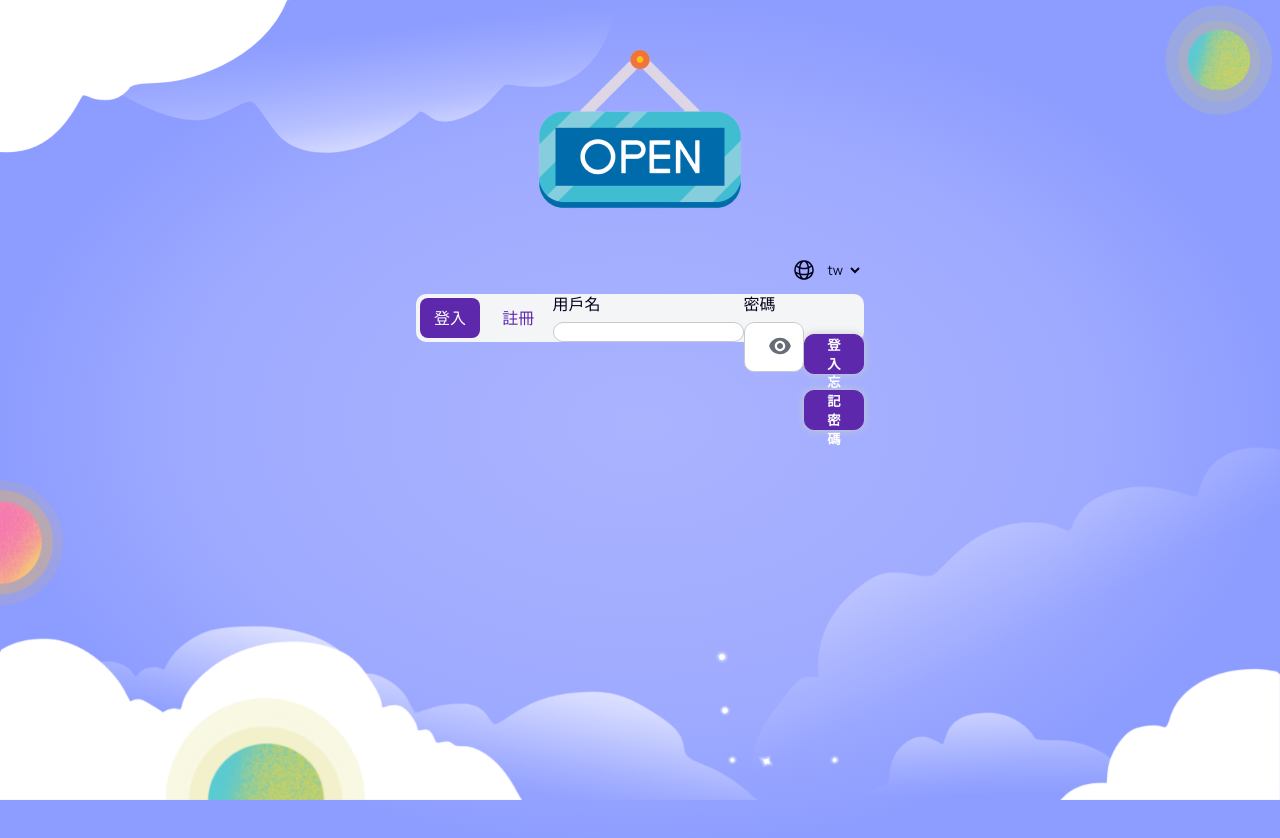
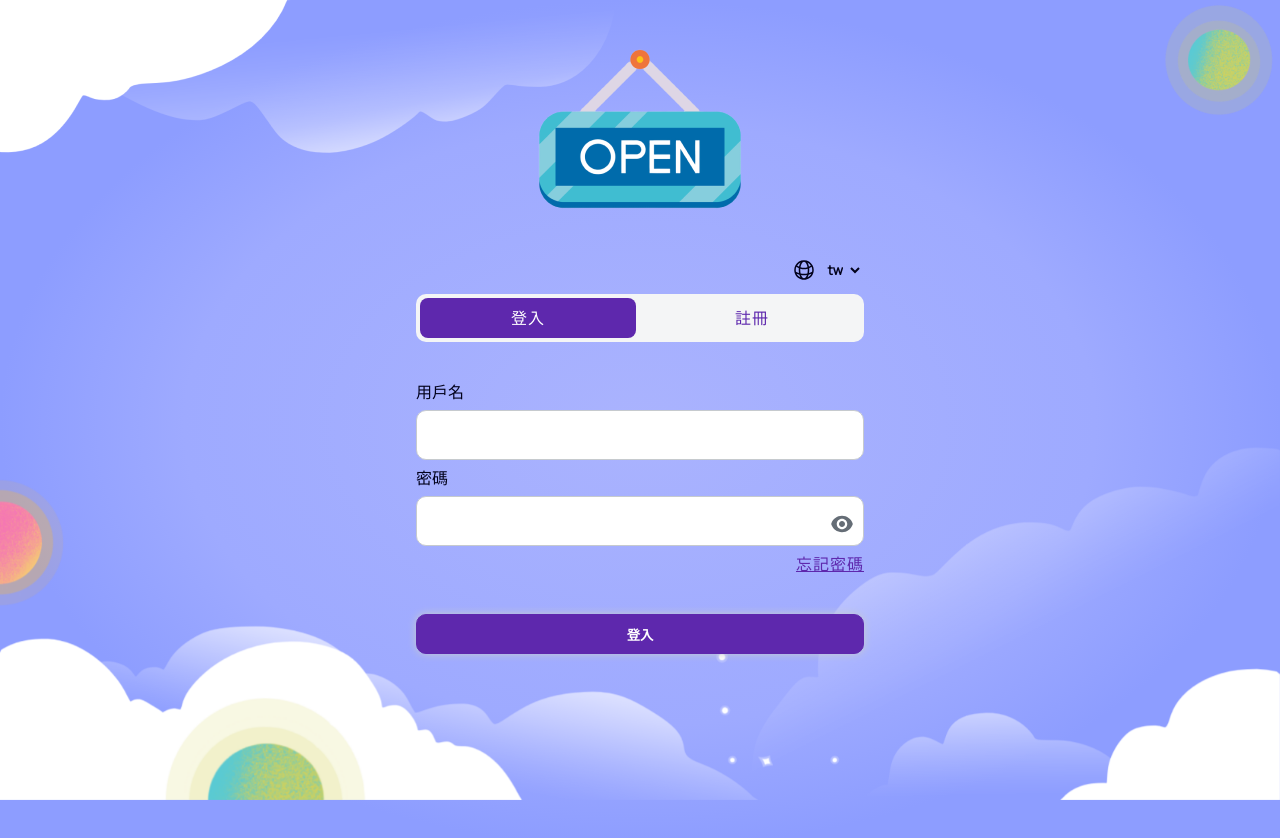
Before and after one commit to ya850805/map-dice-frontend, a Vue app: page /login in a window 1280 px wide. Shown: the top 838 px of the page. Built offline with nearby package versions, Linux system fonts and the light colour scheme.

Commit message:
Fix:Fix register / login tab content, Simplify icon and img for modules.css and remove div tag ---> img.

```diff
--- a/src/App.vue
+++ b/src/App.vue
@@ -1,10 +1,9 @@
 <template>
-  <div class="img-bg-top-L"></div>
-  <div class="img-bg-top-R"></div>
-  <div class="img-bg-bottom"></div>
+  <img class="img-bg-top-L" src="./assets/images/bg-top-L.png"/>
+  <img class="img-bg-top-R" src="./assets/images/bg-top-R.png"/>
+  <img class="img-bg-bottom" src="./assets/images/bg-bottom.png"/>
   <div class="function-content">
     <div class="img-open"></div>
-    <!--    <img src="./assets/images/img-open.png" alt="" height="222" width="222"/>-->
     <div class="i18n-content">
       <i class="i-language"></i>
       <!--      <p>{{ $t('_lang') }}</p>-->
@@ -20,11 +19,11 @@
       </div>
     </div>
 
-    <div v-else class="tab-content flex-row" >
+    <div v-else class="tab-content flex-row">
       <RouterLink to="/login" active-class="red">{{ $t('_login') }}</RouterLink>
       <RouterLink to="/register" active-class="red">{{ $t('_register') }}</RouterLink>
+    </div>
     <RouterView @updateLoginUser="updateLoginUser"/>
-    </div>
 
     <div class="w-100" v-if="loginUser != ''">
       <h2 class="txt_white">Choose at random</h2>
--- a/src/assets/base.css
+++ b/src/assets/base.css
@@ -86,6 +86,12 @@ h5, .fz-h5 {
     justify-content: space-between;
 }
 
+.flex-row-e {
+    display: flex;
+    flex-direction: row;
+    justify-content: flex-end;
+}
+
 .flex-wrap {
     flex-wrap: wrap;
 }
@@ -102,9 +108,9 @@ h5, .fz-h5 {
     position: relative;
 }
 
-/*.txt_white {*/
-/*    color: var(--white);*/
-/*}*/
+.txt_bold {
+    color: var(--white);
+}
 
 
 /*@media (prefers-color-scheme: dark) {*/
--- a/src/assets/layout.css
+++ b/src/assets/layout.css
@@ -17,6 +17,13 @@ body {
 p {
     margin-block-start: 0;
     margin-block-end: 8px;
+}
+
+a {
+    color: var(--primary);
+    text-decoration: underline;
+    cursor: pointer;
+    letter-spacing: 1px;
 }
 
 #app {
@@ -81,7 +88,6 @@ p {
 }
 
 .pop_overlay {
-    display: flex;
     position: fixed;
     top: 0;
     left: 0;
@@ -100,14 +106,13 @@ p {
 
 .pop_content {
     display: flex;
-    /*justify-content: center;*/
-    /*align-items: center;*/
+    position: absolute;
     flex-direction: column;
-    width: 100%;
+    width: calc(100vw - 72px);
     max-width: 448px;
     min-width: auto;
     background-color: var(--white);
-    padding: 16px;
+    padding: 32px 16px 16px 16px;
     border-radius: 16px;
     z-index: 4;
 }
--- a/src/assets/modules.css
+++ b/src/assets/modules.css
@@ -8,7 +8,6 @@
 .tab-content {
     width: 100%;
     height: 48px;
-    /*border: 1px solid var(--thir-gray);*/
     background-color: var(--thir-gray);
     border-radius: 10px;
     margin-bottom: 40px;
@@ -21,7 +20,6 @@
 
     width: 100%;
     margin: 4px;
-    color: var(--primary);
     text-align: center;
     text-decoration: none;
 }
@@ -31,6 +29,7 @@
     border-radius: 8px;
     color: var(--white);
 }
+
 
 /* @元件 - input select --------------------------------------------------------------------------------------------- */
 input, select {
@@ -62,6 +61,7 @@ input, select {
     border-color: transparent;
     text-align: right;
     padding: 0 4px 0 0;
+    font-weight: var(--fw-bold);
 }
 
 /* @元件-按鈕 primary---------------------------------------------------------------------------------------------- */
@@ -95,17 +95,21 @@ button.btn-sec {
 }
 
 /* @圖示-icon ---------------------------------------------------------------------------------------------- */
-.card_content i {
+i {
     width: 36px;
     height: 36px;
     min-width: 36px;
+    background-repeat: no-repeat;
+    background-color: transparent;
+    background-position: center;
+    cursor: pointer;
+}
+
+.card_content i {
     margin-right: 16px;
     margin-bottom: 32px;
     border-radius: 8px;
     background-color: var(--thir-gray);
-
-    background-position: center;
-    background-repeat: no-repeat;
 }
 
 .i-rating {
@@ -135,9 +139,6 @@ button.btn-sec {
 .review_content i {
     width: 22px;
     height: 22px;
-    background-position: center;
-    background-repeat: no-repeat;
-    background-color: transparent;
 }
 
 .i-user {
@@ -145,87 +146,65 @@ button.btn-sec {
 }
 
 .i-logout {
-    width: 36px;
-    height: 36px;
     background-image: url("images/i-Logout.svg");
-    background-position: center;
-    background-repeat: no-repeat;
-    cursor: pointer;
 }
 
 .i-language {
-    width: 36px;
-    height: 36px;
     background-image: url("images/i-Language.svg");
-    background-position: center;
-    background-repeat: no-repeat;
-    cursor: pointer;
 }
 
 .i-password {
-    width: 36px;
-    height: 36px;
     background-image: url("images/i-eye-s.svg");
-    background-position-y: 12px;
-    background-repeat: no-repeat;
-    cursor: pointer;
     position: absolute;
-    right: 0;
+    top: 10px;
+    right: 4px;
 }
 
 input[type="password"] + i {
     background-image: url("images/i-eye.svg");
 }
 
+.i-cancel {
+    background-image: url("images/i-X.svg");
+    position: absolute;
+    top: 10px;
+    right: 2px;
+}
+
+
 /* @圖示-image ---------------------------------------------------------------------------------------------- */
+img {
+    width: 100%;
+    z-index: 0;
+    pointer-events: none;
+    background-repeat: no-repeat;
+}
+
 .img-open {
     background-image: url("images/img-open.png");
     width: 222px;
     height: 222px;
-    z-index: 0;
-    pointer-events: none;
 }
 
 .img-bg-top-L {
     position: absolute;
     top: 0;
     left: 0;
-    background-image: url("images/bg-top-L.png");
-
-    width: 100%;
-    height: 170px;
-    background-size: contain;
-    background-position: 0 0;
-    background-repeat: no-repeat;
-    z-index: 0;
-    pointer-events: none;
+    max-width: 648px;
+    background-size: cover;
 }
 
 .img-bg-top-R {
     position: absolute;
     top: 0;
     right: 0;
-    background-image: url("images/bg-top-R.png");
-
-    width: 122px;
-    height: 123px;
-    background-size: 100%;
-    background-repeat: no-repeat;
-    z-index: 0;
-    pointer-events: none;
+    max-width: 122px;
 }
 
 .img-bg-bottom {
     position: fixed;
     bottom: 0;
     left: 0;
-    background-image: url("images/bg-bottom.png");
-
-    width: 100%;
-    height: 480px;
+    max-width: 100%;
     background-size: contain;
-    background-repeat: no-repeat;
-    background-position-y: bottom;
-    z-index: 0;
-    pointer-events: none;
 }
--- a/src/views/Login.vue
+++ b/src/views/Login.vue
@@ -10,17 +10,24 @@
       <input class="w-100" v-else type="password" v-model="password"/>
       <i class="i-password" @click="showPassword=!showPassword"></i>
     </div>
+
+    <div class="flex-row-e">
+      <a @click="showEmail=true">{{ $t('_forgotPassword') }}</a>
+    </div>
   </div>
   <div class="flex-col w-100 mt-40">
     <button @click="login">{{ $t('_login') }}</button>
-    <button @click="showEmail=true">{{ $t('_forgotPassword') }}</button>
   </div>
 
-  <div v-if="showEmail">
-    {{ $t('_email') }}
-    <input type="text" v-model="email" />
-    <button @click="sendForgotPasswordEmail">{{ $t('_sendEmail') }}</button>
+  <div class="pop_content" v-if="showEmail">
+    <i class="i-cancel" @click="showEmail=false"></i>
+    <div class="flex-col">
+      <p>{{ $t('_email') }}</p>
+      <input type="text" v-model="email"/>
+    </div>
+    <button class="mt-40" @click="sendForgotPasswordEmail">{{ $t('_sendEmail') }}</button>
   </div>
+  <div class="pop_overlay" v-if="showEmail" @click="showEmail=false"></div>
 </template>
 
 <script setup>
@@ -73,7 +80,7 @@ function login() {
 function sendForgotPasswordEmail() {
   axios.post(`${BACKEND_URL}/users/forgotPwd/${email.value}`)
       .then(res => {
-        if(res.data.code != 200) {
+        if (res.data.code != 200) {
           alert(res.data.data)
         } else {
           alert('reset password mail has sent, please check')
```
Also changed, not shown: src/assets/images/i-X.svg (added). Lines whose indentation alone changed are shown as unchanged.
